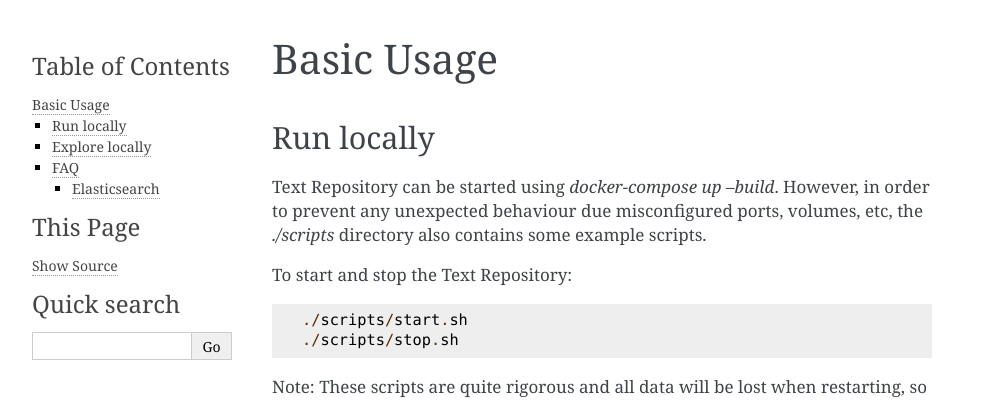
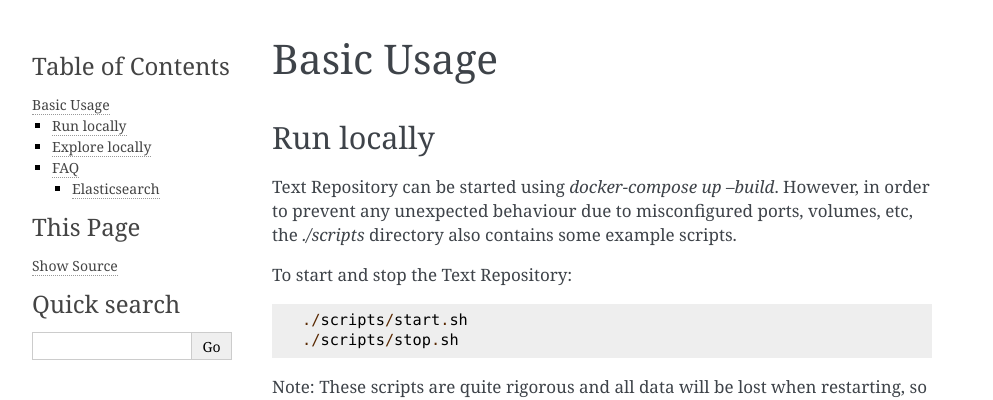
Before and after one commit to knaw-huc/textrepo, a Sphinx documentation site: the page built from docs/usage.rst, in a window 1280 px wide. Shown: the top 400 px of the page, without its empty margins (148-1141 px from the left). Built offline with Sphinx 7.4.7, drawn with Linux system fonts in a browser that asks for light colours.

Commit message:
fix 'due to'

```diff
--- a/docs/usage.rst
+++ b/docs/usage.rst
@@ -6,7 +6,8 @@ Basic Usage
 Run locally
 -----------
 
-|tr| can be started using `docker-compose up --build`. However, in order to prevent any unexpected behaviour due misconfigured ports, volumes, etc, the `./scripts` directory also contains some example scripts.
+|tr| can be started using `docker-compose up --build`. However, in order to prevent any unexpected behaviour due to
+misconfigured ports, volumes, etc, the `./scripts` directory also contains some example scripts.
 
 To start and stop the |tr|: ::
 
```
